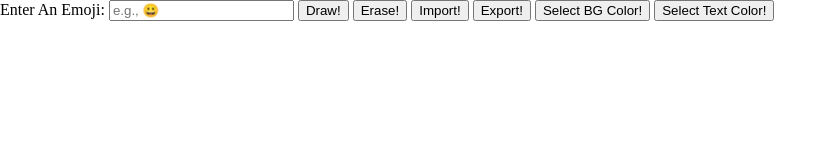
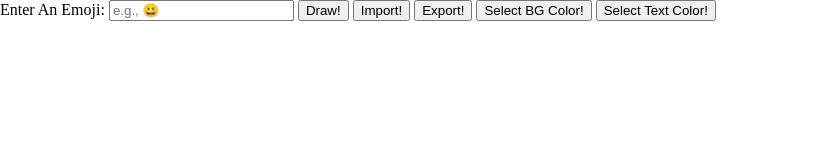
Before and after one commit to Al3x77777/EmojiDrawer, a plain HTML site: page index.html in a window 1280 px wide. Shown: the whole page, without its empty margins (0-836 px from the left). Drawn offline with Linux system fonts and the light colour scheme.

Commit message:
Add files via upload

```diff
--- a/index.html
+++ b/index.html
@@ -19,7 +19,6 @@
     <label for="emojiInput">Enter An Emoji: </label>
     <input type="text" id="emojiInput" placeholder="e.g., 😀">
     <button onclick="draw()">Draw!</button>
-    <button onclick="eraseDrawing()">Erase!</button>
     <button onclick="importDrawing()">Import!</button>
     <button onclick="exportDrawing()">Export!</button>
     <input type="file" id="fileInput" style="display:none;" accept="application/json">
@@ -63,11 +62,6 @@
         }
 
         function stopDrawing() {
-        }
-
-        function eraseDrawing() {
-            context.clearRect(0, 0, emojiCanvas.width, emojiCanvas.height);
-            drawingData = [];
         }
 
         function exportDrawing() {
```
